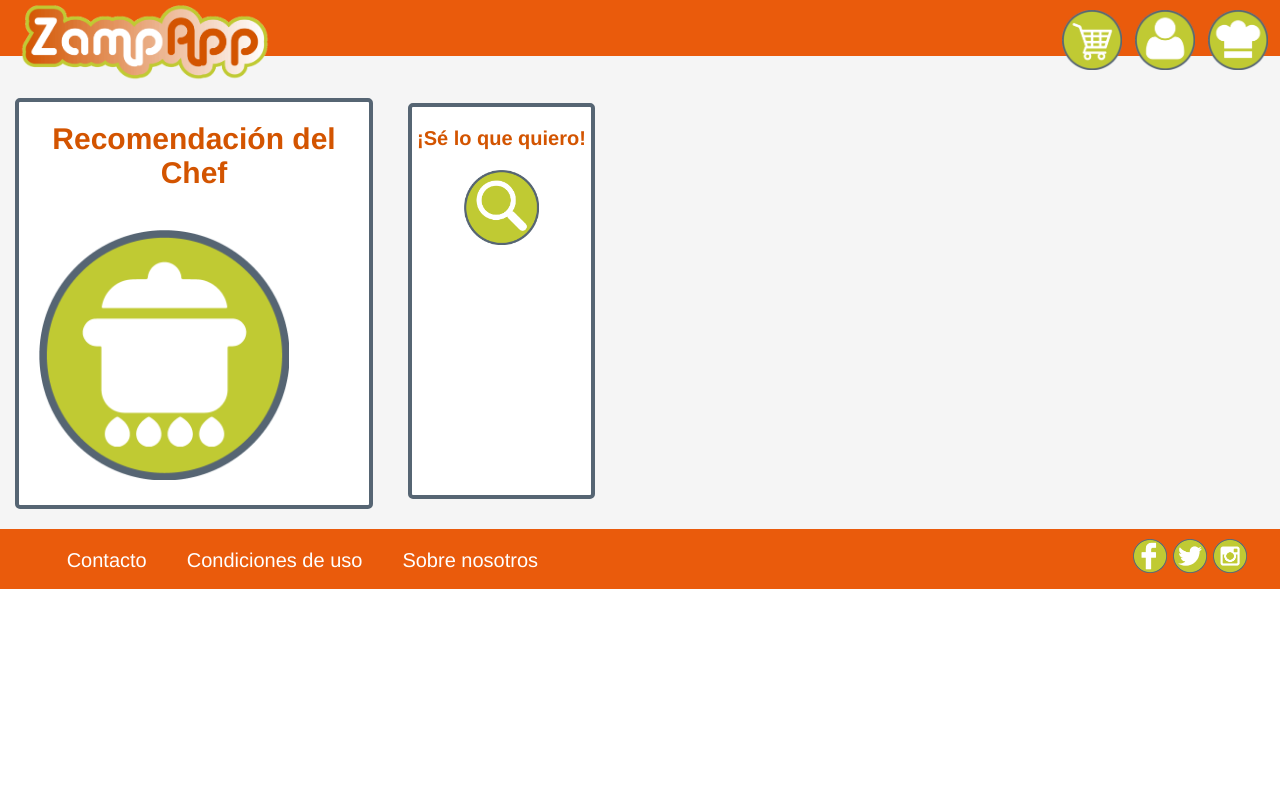
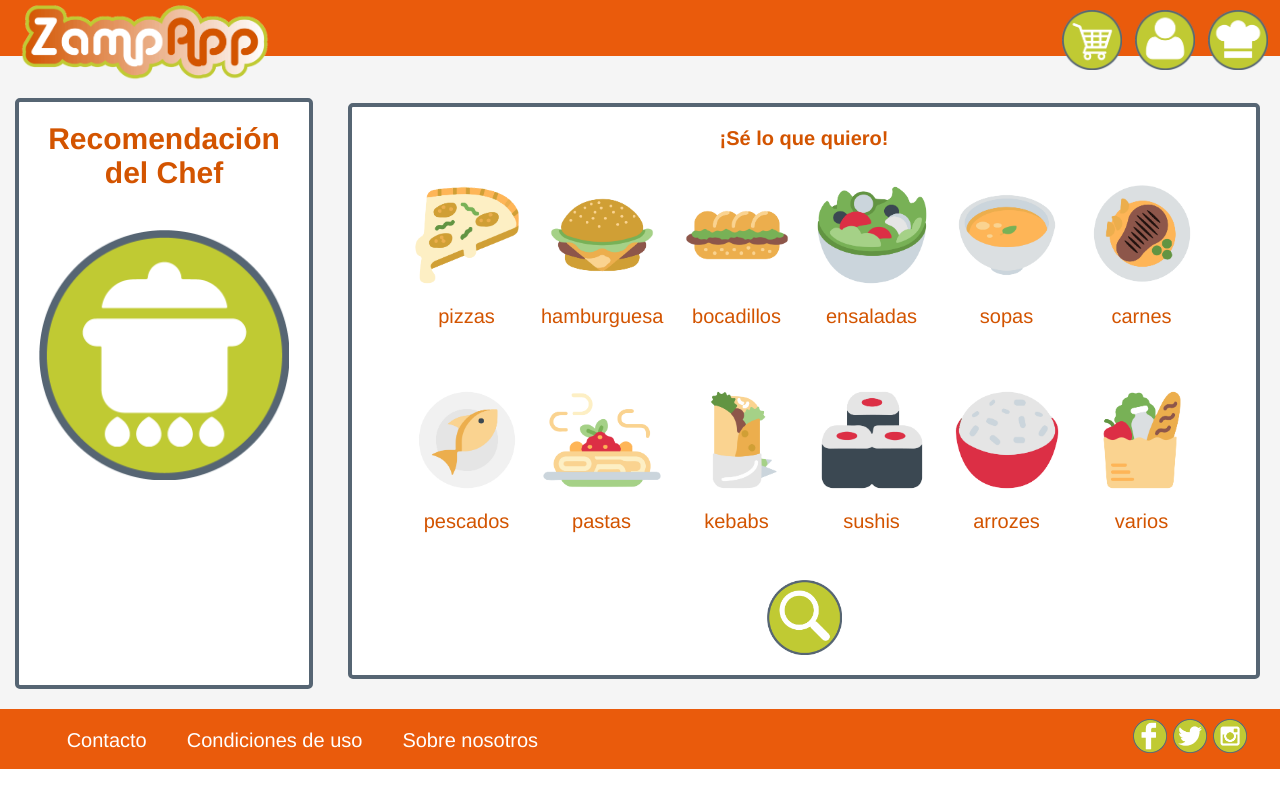
Before and after one commit to Yhosy/Zampapp, an Angular app in the folder Zampapp/: page /Home in a window 1280 px wide. Built offline with nearby package versions, Linux system fonts and the light colour scheme.

Commit message:
home actualizado

```diff
--- a/Zampapp/src/app/home/home.component.ts
+++ b/Zampapp/src/app/home/home.component.ts
@@ -21,10 +21,9 @@ export class HomeComponent implements OnInit {
   }
 
   Escribir(texto) {
-    // importar categorias de mongo
-    // this.filtrado = Categorias.filter((element, i) => {
-    //   return element.value.indexOf(texto) >= 0 ;
-    // })
+     this.filtrado = Categorias.filter((element, i) => {
+       return element.value.indexOf(texto) >= 0 ;
+     })
   }
 
   Hola(e) {
```
